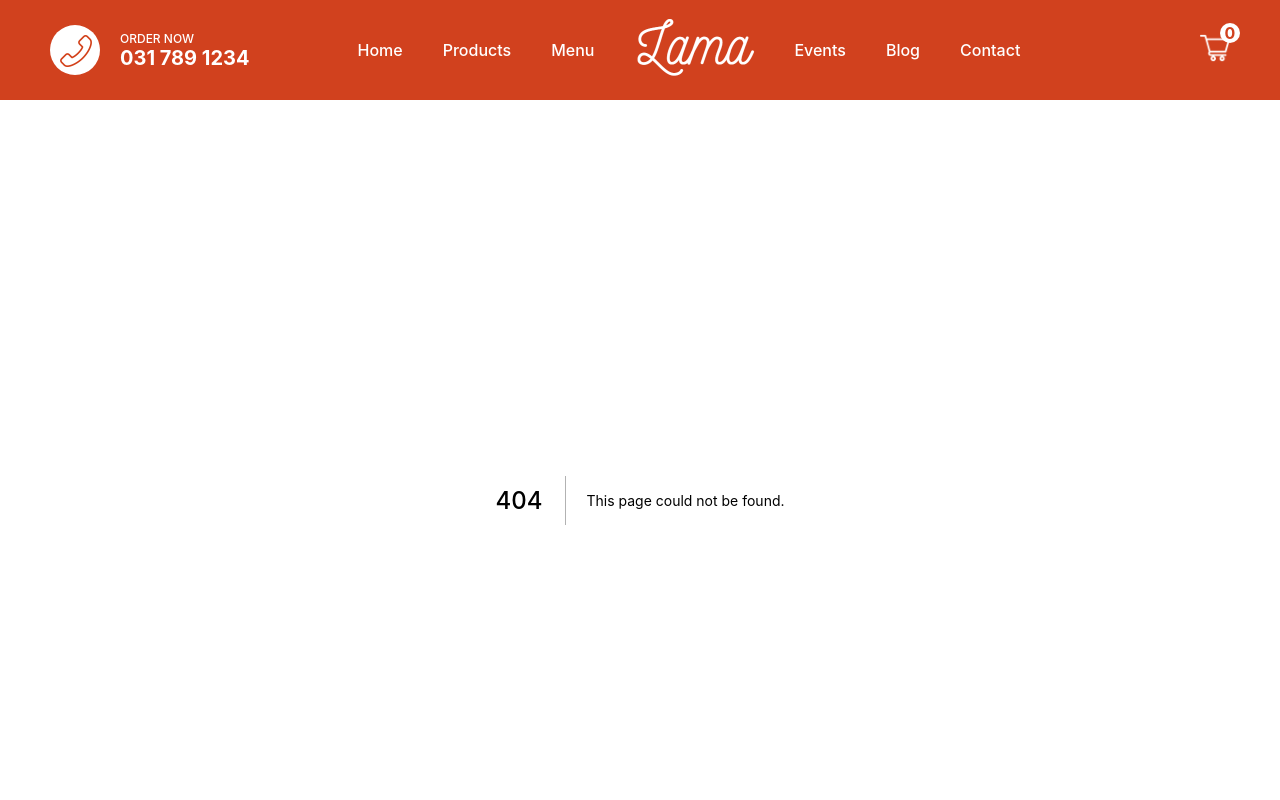
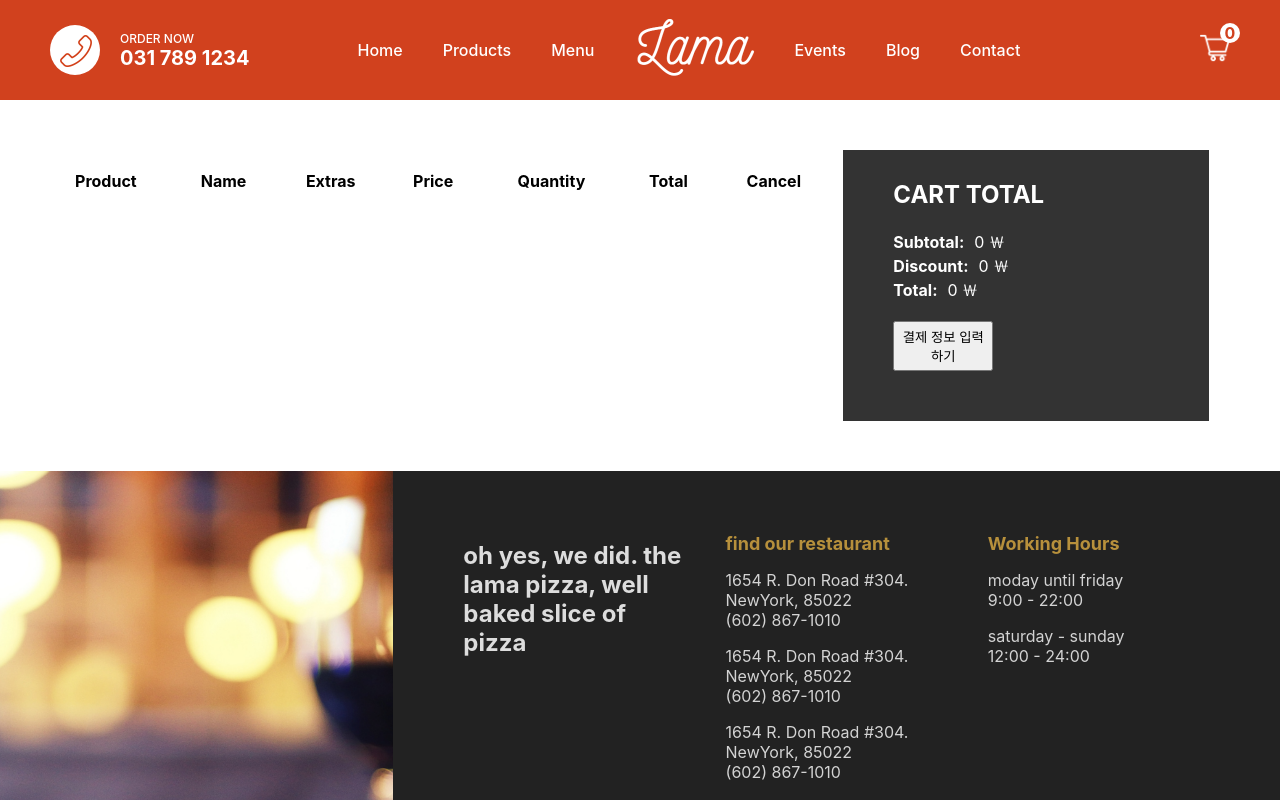
Before and after one commit to kyk1211/next-pizza, a Next.js app: page /cart in a window 1280 px wide. Before the commit this address had no page. Shown: the top 800 px of the page. Built offline with nearby package versions, Linux system fonts and the light colour scheme.

Commit message:
product/undefined redirect / & cart page modify

```diff
--- a/pages/about.tsx
+++ /dev/null
@@ -1,3 +0,0 @@
-export default function about() {
-  return <div>about</div>;
-}
--- a/pages/Cart.tsx
+++ b/pages/cart/index.tsx
@@ -111,7 +111,7 @@ export default function Cart() {
             <h2 className={styles.title}>CART TOTAL</h2>
             <div className={styles.totalText}>
               <b className={styles.totalTextTitle}>Subtotal:</b>
-              {`${cart.total} ￦`}
+              {`${cart.total.toLocaleString()} ￦`}
             </div>
             <div className={styles.totalText}>
               <b className={styles.totalTextTitle}>Discount:</b>
@@ -119,7 +119,7 @@ export default function Cart() {
             </div>
             <div className={styles.totalText}>
               <b className={styles.totalTextTitle}>Total:</b>
-              {`${cart.total} ￦`}
+              {`${cart.total.toLocaleString()} ￦`}
             </div>
             <div style={{ display: 'flex', justifyContent: 'flex-start' }}>
               <button className={styles.button} onClick={payStartClick}>
```
Also changed, not shown: pages/product/[id].tsx (+11 -1 lines).
